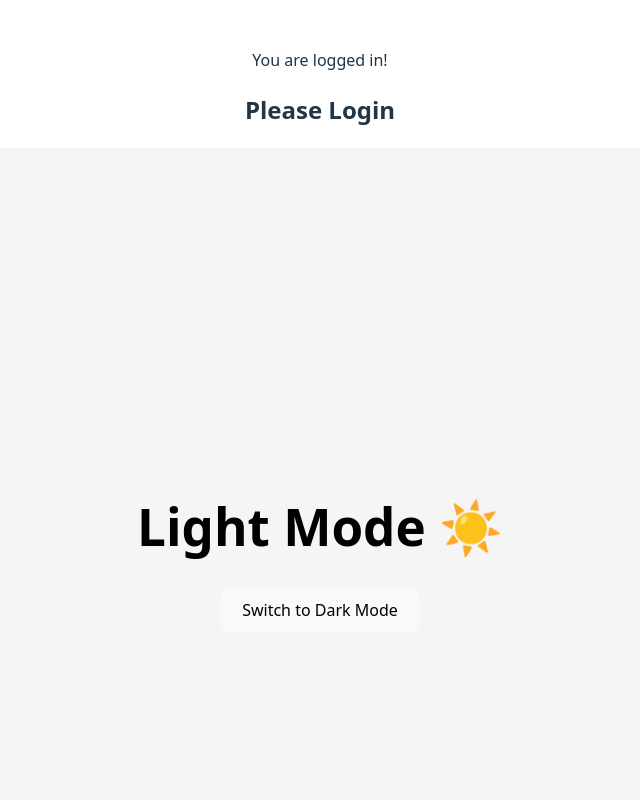
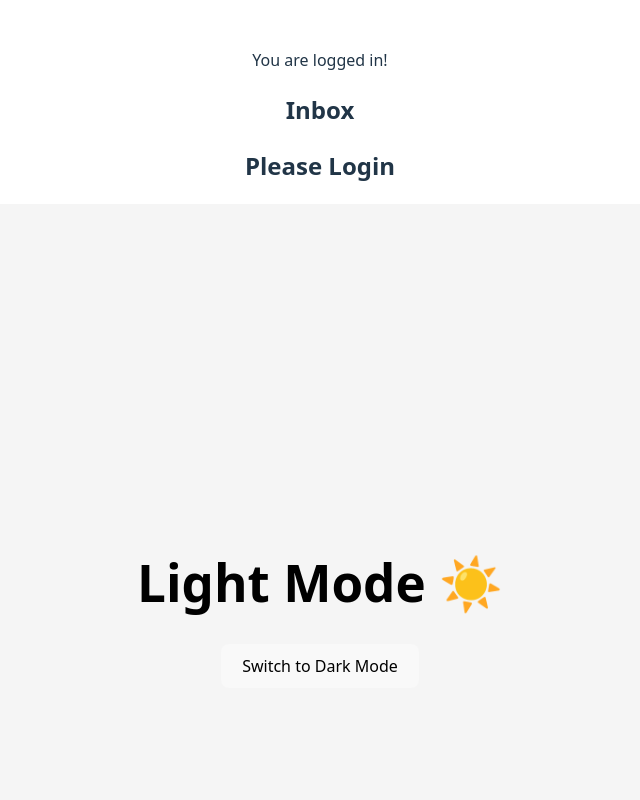
Before and after one commit to ZakariyaAbdikariin/Sakariye-react-app, a React (Vite) app: page / in a window 1280 px wide. Shown: the top 800 px of the page, without its empty margins (320-960 px from the left). Built offline with nearby package versions, Linux system fonts and the light colour scheme.

Commit message:
I have a notification which displays You have a new message

```diff
--- a/src/App.jsx
+++ b/src/App.jsx
@@ -5,6 +5,7 @@ import Dashboard from "./components/Dashboard";
 import Greeting from "./components/Greeting";
 import Header from "./components/Header";
 import Inputer from "./components/Inputer";
+import Notification from "./components/Notification";
 import ThemeToggle from "./components/ThemeSwitcher";
 import WelcomeMessage from "./components/WelcomeMessage";
 
@@ -12,6 +13,7 @@ function App() {
   return (
     <>
       <Dashboard isLoggedIn={true} />
+      <Notification hasMessage={false} />
       <WelcomeMessage isLoggedIn={false} />
       <ThemeToggle />
       <Header />
--- /dev/null
+++ b/src/components/Notification.jsx
@@ -0,0 +1,11 @@
+function Notification({ hasMessage }) {
+
+  return (
+  <div>
+    <h2>Inbox</h2>
+    {hasMessage && <p>You have a new message 📩</p>}
+    {hasMessage && <h2>You have new information</h2>}
+    </div>
+    );
+}
+export default Notification;
```
